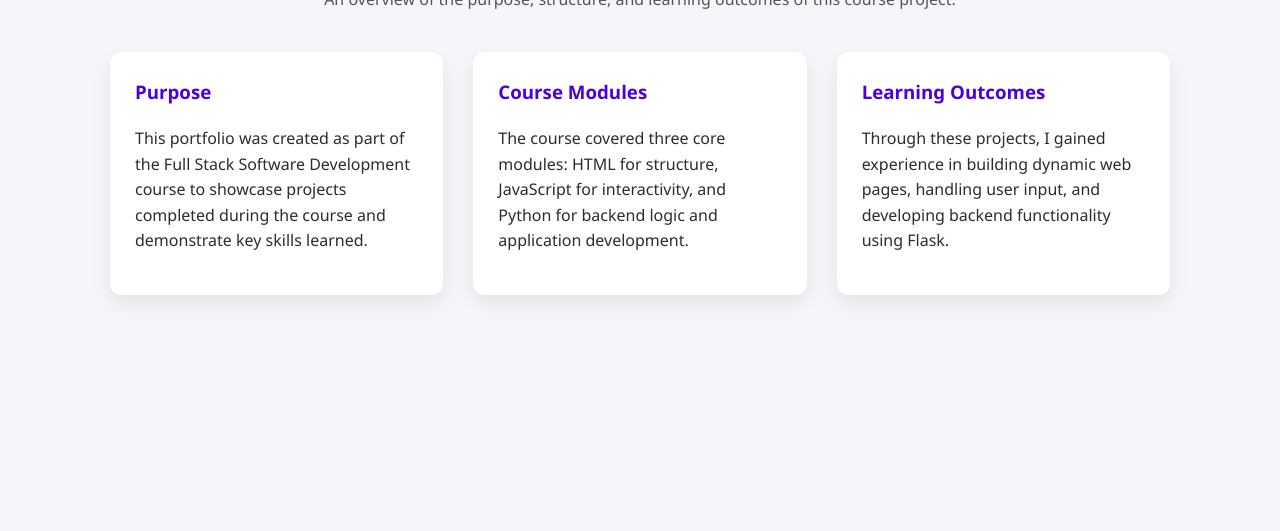
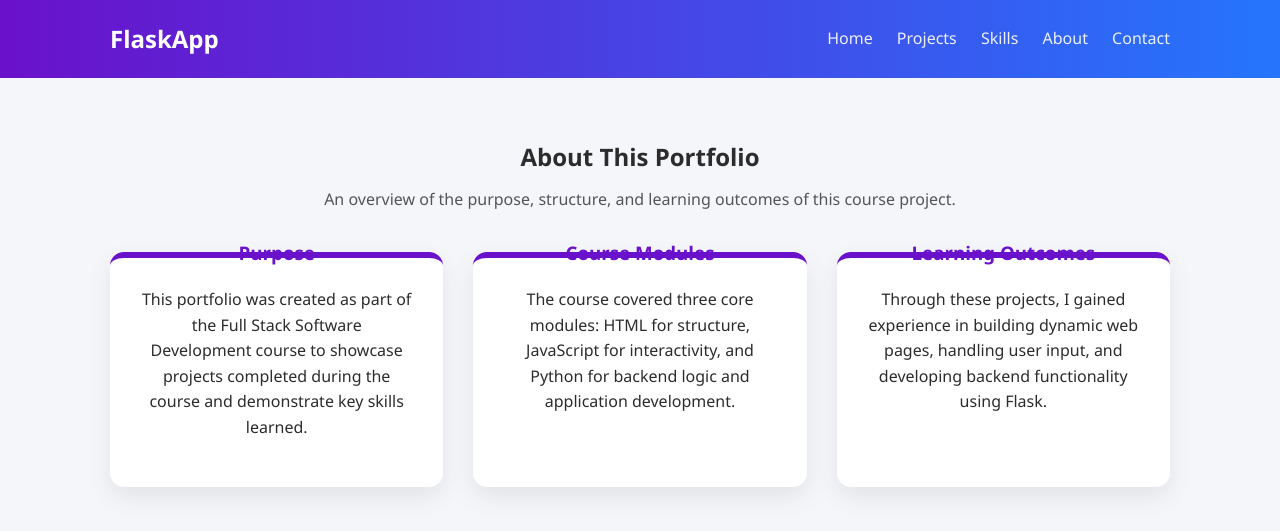
Before and after one commit to HlengiweNcube/flask-web-app, a Flask app: page /about in a window 1280 px wide. Shown: the top 531 px of the page. Run offline with Flask 3, Linux system fonts and the light colour scheme.

Commit message:
Fix CSS layout issues causing navbar to be hidden

```diff
--- a/static/css/style.css
+++ b/static/css/style.css
@@ -15,7 +15,7 @@ body {
     max-width: 1100px;
     margin: auto;
     padding: 20px;
-    margin-top: -100px;
+
 }
 
 /* Navigation */
@@ -152,12 +152,14 @@ body {
 }
 
 .about-grid {
+
     display: grid;
     grid-template-columns: repeat(auto-fit, minmax(250px, 1fr));
     gap: 30px;
 }
 
 .about-card {
+
     background-color: white;
     padding: 25px;
     border-radius: 12px;
@@ -193,3 +195,94 @@ body {
     margin-top: 0;
     color: #2575fc;
 }
+
+/* Projects Page */
+
+.projects-page h1 {
+    text-align: center;
+    margin-bottom: 40px;
+}
+
+.projects-page h2 {
+    text-align: center;
+    margin-bottom: 40px;
+}
+
+.projects-grid {
+    display: grid;
+    grid-template-columns: repeat(auto-fit, minmax(280px, 1fr));
+    gap: 30px;
+}
+
+.project-card {
+    background-color: white;
+    padding: 25px;
+    border-radius: 12px;
+    box-shadow: 0 10px 25px rgba(0, 0, 0, 0.1);
+    border-left: 6px solid #ff9800;
+}
+
+.project-card h3 {
+    margin-top: 0;
+    color: #ff9800;
+}
+
+.skill-card:hover,
+.project-card:hover,
+.about-card:hover {
+    transform: translateY(-5px);
+    transition: transform 0.3s ease;
+}
+/* About Page */
+
+.navbar {
+    background: linear-gradient(90deg, #6a11cb, #2575fc);
+    color: white;
+    position: relative;
+    z-index: 10;
+}
+
+.about-hero {
+    background: linear-gradient(135deg, #2575fc, #6a11cb);
+    color: white;
+    padding: 60px 20px;
+    text-align: center;
+    margin-top: 100px;
+}
+
+.about-hero h2 {
+    margin-bottom: 10px;
+}
+
+.about-page {
+    padding: 50px 0;
+}
+
+.about-grid {
+    display: grid;
+    grid-template-columns: repeat(auto-fit, minmax(260px, 1fr));
+    gap: 30px;
+}
+
+.about-card {
+    background-color: white;
+    padding: 30px;
+    border-radius: 14px;
+    box-shadow: 0 10px 25px rgba(0, 0, 0, 0.08);
+    text-align: center;
+    border-top: 6px solid #6a11cb;
+}
+
+.about-card img {
+    width: 60px;
+    height: 60px;
+    margin-bottom: 15px;
+}
+
+.about-card h3 {
+    margin-top: -50px;
+    color: #6a11cb;
+}
+.about-hero {
+    margin-top: 0;
+}
```
